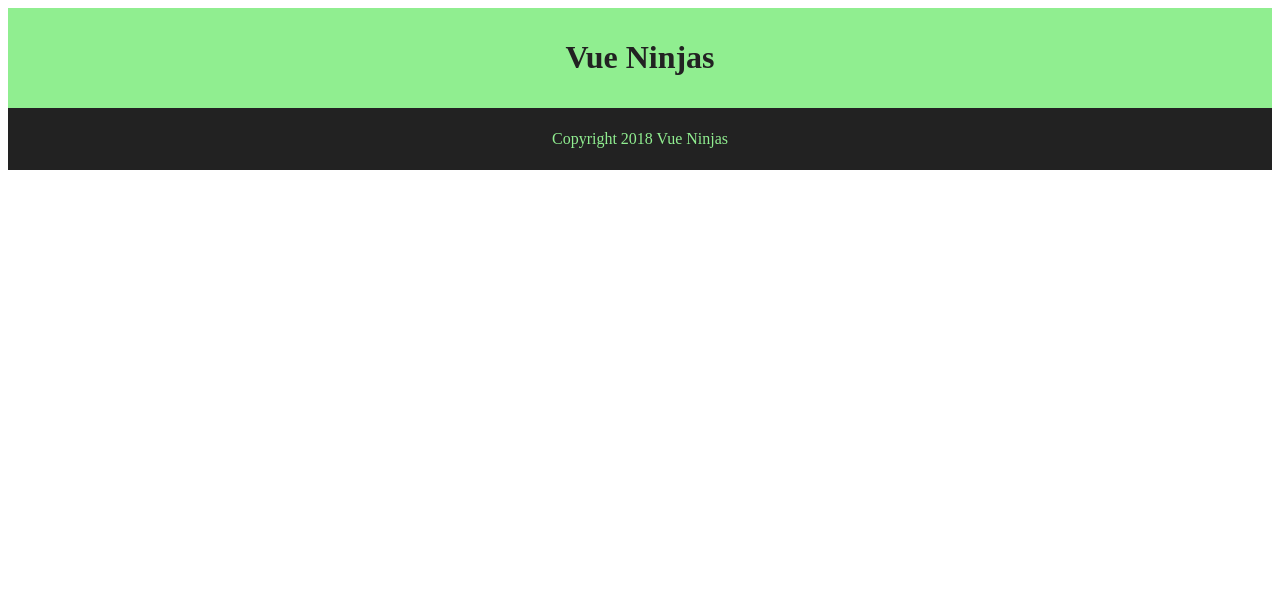
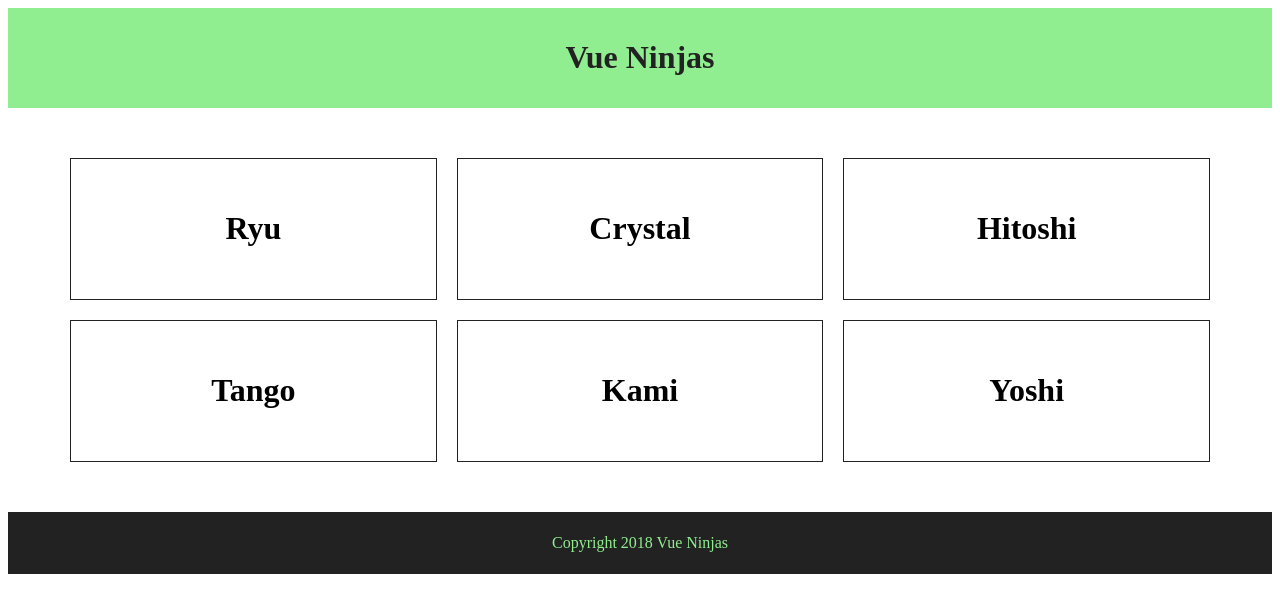
Before and after one commit to dmmeteo/try-vue, a Vue app: page / in a window 1280 px wide. Shown: the top 612 px of the page. Built offline with nearby package versions, Linux system fonts and the light colour scheme.

Commit message:
fin simple nesting components

```diff
--- a/src/App.vue
+++ b/src/App.vue
@@ -1,6 +1,7 @@
 <template>
     <div>
         <app-header/>
+        <app-ninjas/>
         <app-footer/>
     </div>
 </template>
@@ -8,11 +9,13 @@
 <script>
 import Header from './components/Header.vue'
 import Footer from './components/Footer.vue'
+import Ninjas from './components/Ninjas.vue'
 
 export default{
     components: {
         'app-header': Header,
-        'app-footer': Footer
+        'app-footer': Footer,
+        'app-ninjas': Ninjas
     },
     data(){
         return{
--- a/src/components/Footer.vue
+++ b/src/components/Footer.vue
@@ -14,7 +14,7 @@ export default{
 }
 </script>
 
-<style>
+<style scoped>
 footer{
     background: #222;
     padding: 6px;
--- a/src/components/Ninjas.vue
+++ b/src/components/Ninjas.vue
@@ -1,8 +1,10 @@
 <template>
-    <div>
-        <h1>List of ninjas</h1>
+    <div id="ninjas">
         <ul>
-            <li v-for="ninja in ninjas">{{ninja}}</li>
+            <li v-for="ninja in ninjas" v-on:click="ninja.show = !ninja.show">
+                <h1>{{ninja.name}}</h1>
+                <h3 v-show="ninja.show">{{ninja.speciality}}</h3>
+            </li>
         </ul>
     </div>
 </template>
@@ -25,10 +27,25 @@ export default {
 </script>
 
 <style scoped>
-h1{
-  color: purple;
+#ninjas{
+    width: 100%;
+    max-width: 1200px;
+    margin: 40px auto;
+    padding: 0 20px;
+    box-sizing: border-box;
 }
 ul{
-  color: red;
+    display: flex;
+    flex-wrap: wrap;
+    list-style-type: none;
+    padding: 0;
+}
+li{
+    flex-grow: 1;
+    flex-basis: 300px;
+    text-align: center;
+    padding: 30px;
+    border: 1px solid #222;
+    margin: 10px;
 }
 </style>
```
